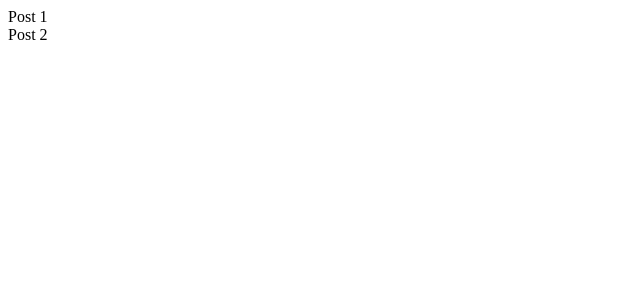
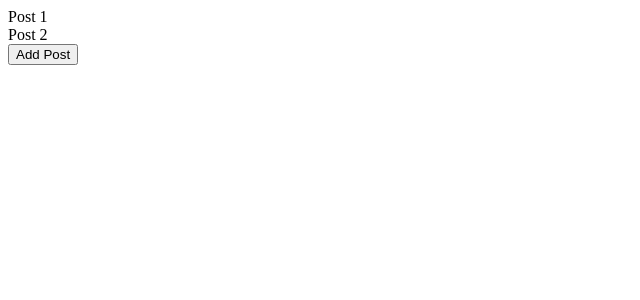
Before and after one commit to manamana32321/Learning-React-Query, a React (Create React App) app: page / in a window 1280 px wide. Shown: the top 300 px of the page, without its empty margins (0-640 px from the left). Built offline with nearby package versions, Linux system fonts and the light colour scheme.

Commit message:
Implement 'useMutation'

```diff
--- a/src/App.tsx
+++ b/src/App.tsx
@@ -1,14 +1,28 @@
-import { useQuery } from '@tanstack/react-query'
+import { useQuery, useMutation } from '@tanstack/react-query'
 
-const POSTS = [
-  { id: 1, title: 'Post 1' },
-  { id: 2, title: 'Post 2' },
+interface Post {
+  id: string
+  title: string
+}
+
+const POSTS : Post[] = [
+  { id: "1", title: 'Post 1' },
+  { id: "2", title: 'Post 2' },
 ]
+
 function App() {
   const postsQuery = useQuery({
     queryKey: ["posts"],
     // queryFn: () => Promise.reject("Error Message"),
     queryFn: () => wait(1000).then(() => POSTS),
+  })
+
+  const newPostMutation = useMutation({
+    mutationFn: (title: string) => {
+      return wait(1000).then(() => {
+        POSTS.push({ id: crypto.randomUUID(), title })
+      })
+    }
   })
 
   if (postsQuery.isLoading) return <h1>Loading...</h1>
@@ -22,6 +36,9 @@ function App() {
         {post.title}
       </div>
     ))}
+    <button onClick={() => newPostMutation.mutate("New Post")}>
+      Add Post
+    </button>
   </div>
 }
 
--- a/src/index.tsx
+++ b/src/index.tsx
@@ -2,6 +2,7 @@ import React from 'react';
 import ReactDOM from 'react-dom/client';
 import App from './App';
 import { QueryClient, QueryClientProvider } from '@tanstack/react-query';
+import { ReactQueryDevtools } from '@tanstack/react-query-devtools';
 
 const queryClient = new QueryClient();
 
@@ -12,6 +13,7 @@ root.render(
   <React.StrictMode>
     <QueryClientProvider client={queryClient}>
       <App />
+      <ReactQueryDevtools />
     </QueryClientProvider>
   </React.StrictMode>
 );
```
